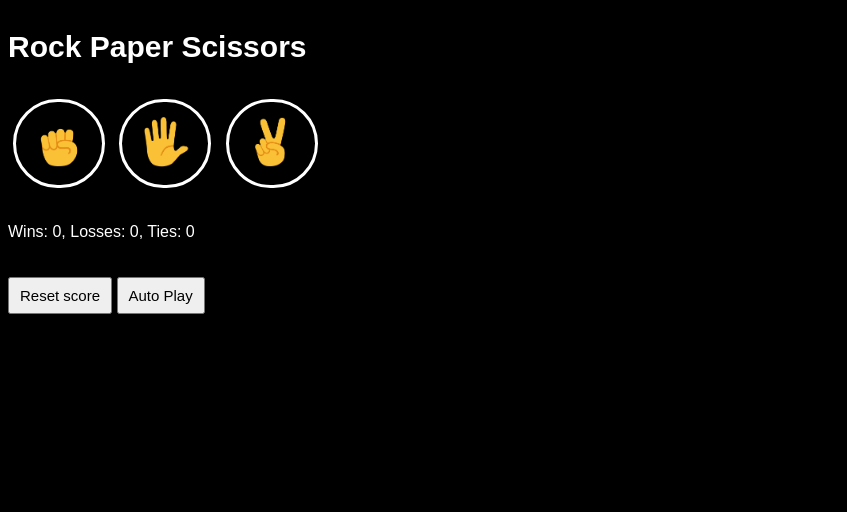
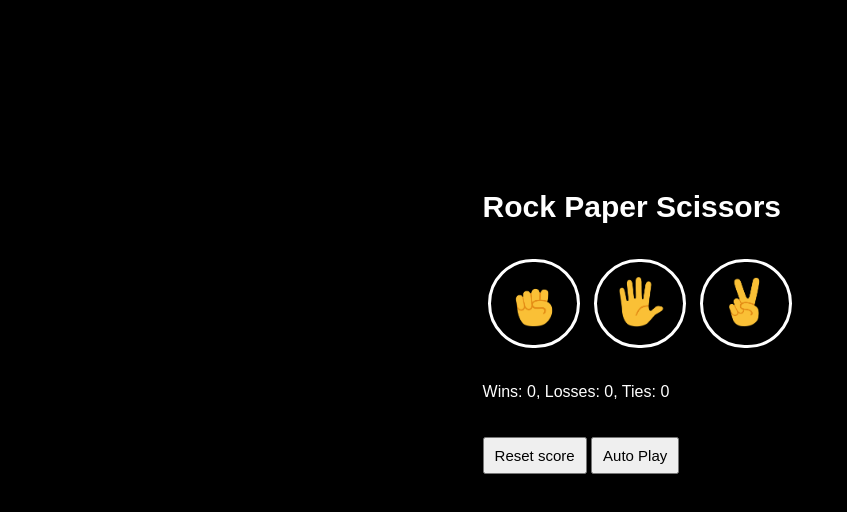
Before and after one commit to chinmaya-704/Rock_Paper_Scissors, a plain HTML site: page index.html in a window 1280 px wide. Shown: the whole page, without its empty margins (0-847 px from the left). Drawn offline with Linux system fonts and the light colour scheme.

Commit message:
Update rock-paper.scissors.css

```diff
--- a/rock-paper.scissors.css
+++ b/rock-paper.scissors.css
@@ -2,6 +2,14 @@ body{
     background-color: black;
     color: white;
     font-family: Arial;
+    margin:auto;
+    display:flex;
+    justify-content:center;
+    align-items:center;
+}
+
+.area{
+    margin-top:20vh;
 }
 
 .title{
```
